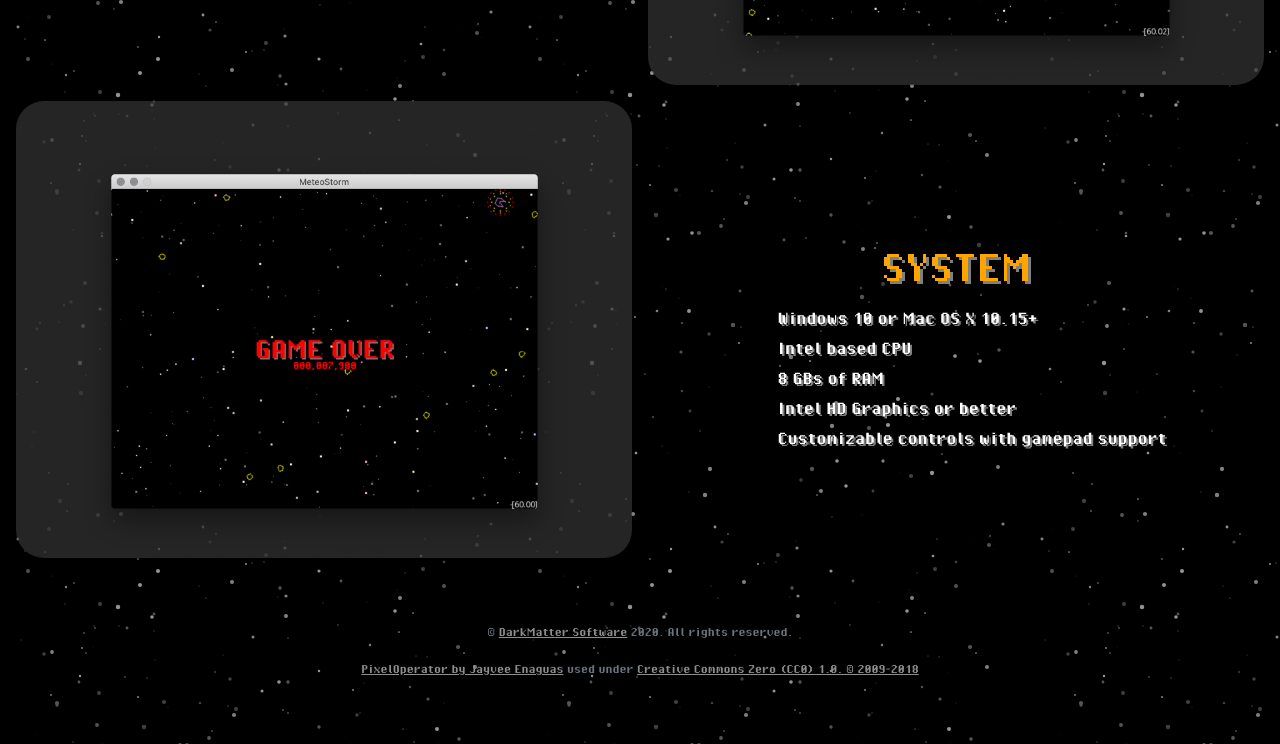
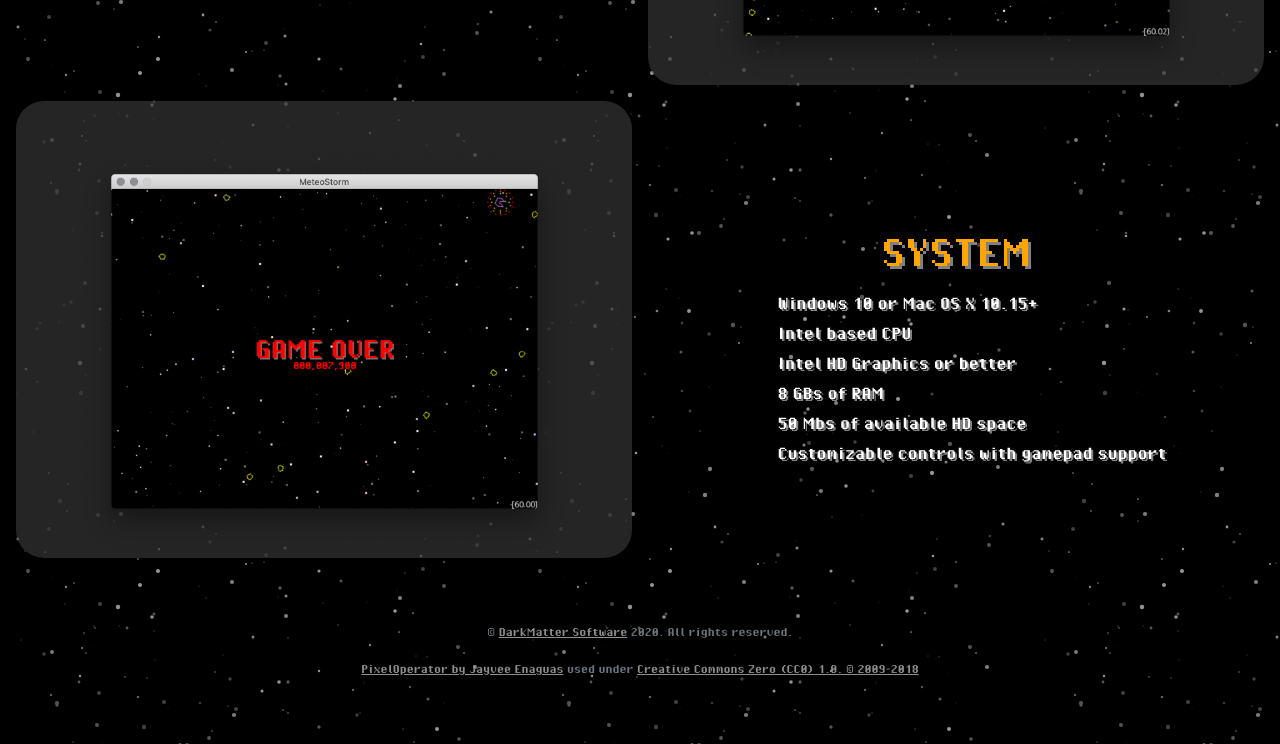
Before and after one commit to serberoth/meteostorm-site, a plain HTML site: page index.html in a window 1280 px wide. Shown: the part 1270-2014 px from the top of the page. Drawn offline with nearby package versions, Linux system fonts and the light colour scheme.

Commit message:
Updated requirements

```diff
--- a/index.html
+++ b/index.html
@@ -110,8 +110,9 @@
                         <ul class="lead content">
                             <li>Windows 10 or Mac OS X 10.15+</li>
                             <li>Intel based CPU</li>
+                            <li>Intel HD Graphics or better</li>
                             <li>8 GBs of RAM</li>
-                            <li>Intel HD Graphics or better</li>
+                            <li>50 Mbs of available HD space</li>
                             <li>Customizable controls with gamepad support</li>
                         </ul>
                     </div>
```
